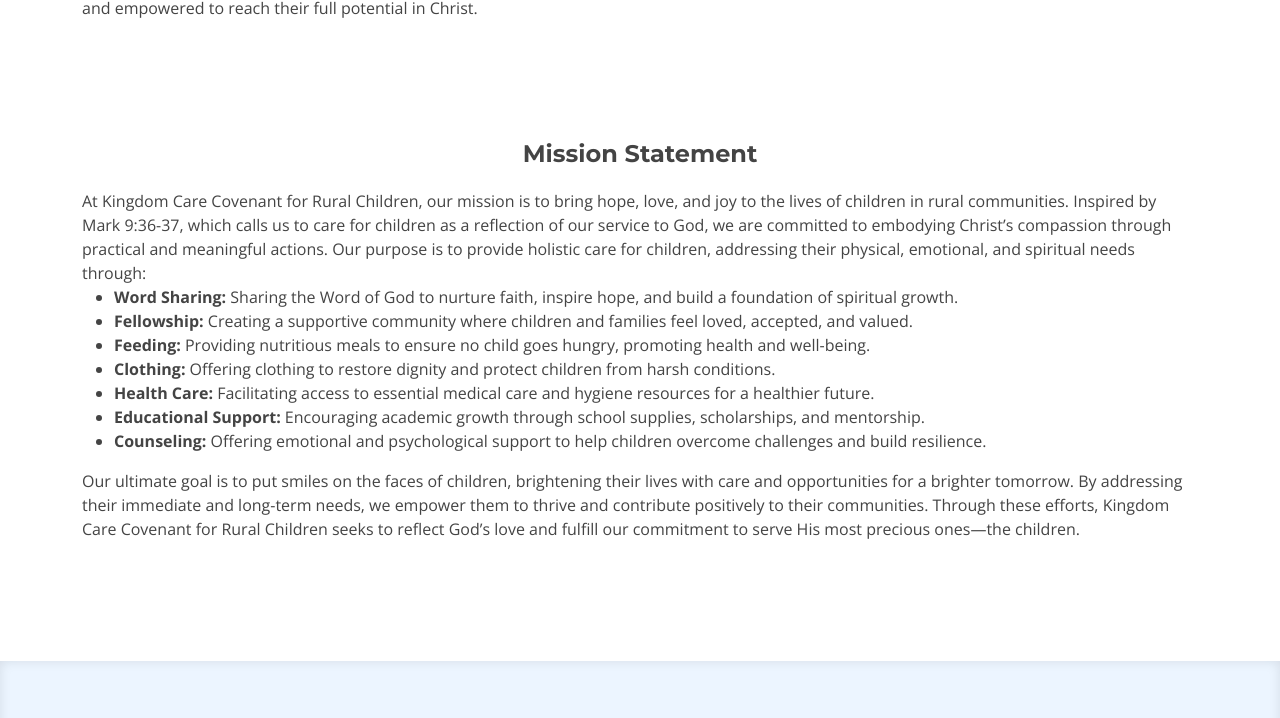
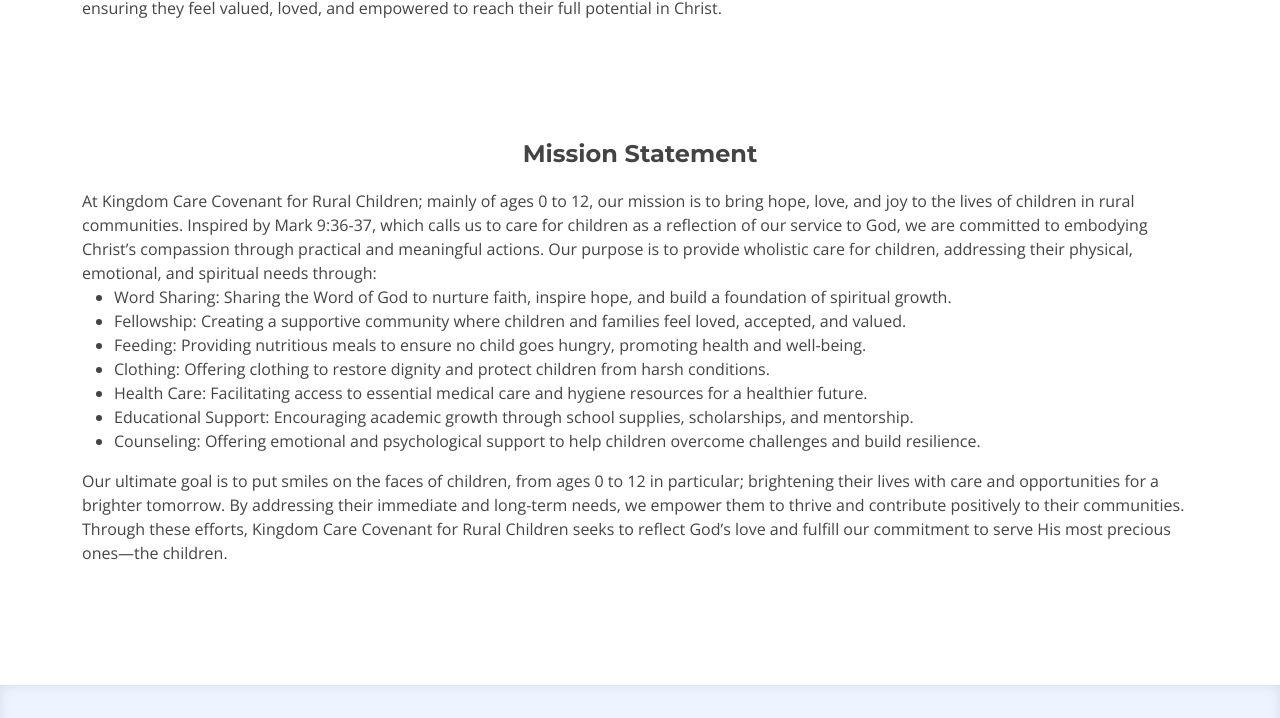
Before and after one commit to Chihurumniah/KCCC, a plain HTML site: page index.html in a window 1280 px wide. Shown: the part 1206-1924 px from the top of the page. Drawn offline with nearby package versions, Linux system fonts and the light colour scheme.

Commit message:
Update index.html

```diff
--- a/index.html
+++ b/index.html
@@ -97,40 +97,47 @@
 
                       <p>
                         <center><h4><b>Vision Statement</b> </h4></center>
-                          Our vision is to embody Christ’s love by creating a nurturing environment where rural children thrive holistically. Through the Kingdom Care Covenant for Rural Children, we aim to transform lives by sharing God’s Word, fostering fellowship, and meeting their physical, emotional, and spiritual needs. Guided by Mark 9:36-37, we prioritize feeding the hungry, clothing the needy, providing healthcare, and offering educational support for these children. With compassionate counseling and practical assistance, we are committed to putting smiles on their faces, ensuring they feel valued, loved, and empowered to reach their full potential in Christ.
+                          Our vision is to embody Christ’s love by creating a nurturing environment where rural children thrive holistically. Through the Kingdom Care Covenant for Rural Children within the age of 0 to 12, we aim to transform lives by sharing God’s Word, fostering fellowship, and meeting their physical, emotional, and spiritual needs. Guided by Mark 9:36-37, we prioritize feeding the hungry, clothing the needy, providing healthcare, and offering educational support for these children. With compassionate counseling and practical assistance, we are committed to putting smiles on their faces, ensuring they feel valued, loved, and empowered to reach their full potential in Christ.
 					  </p>
 
                       <p>
                        <center><h4><b>Mission Statement</b></h4></center>
-                       At Kingdom Care Covenant for Rural Children, our mission is to bring hope, love, and joy to the lives of children in rural communities. Inspired by Mark 9:36-37, which calls us to care for children as a reflection of our service to God, we are committed to embodying Christ’s compassion through practical and meaningful actions.
-                        Our purpose is to provide holistic care for children, addressing their physical, emotional, and spiritual needs through:
+                       At Kingdom Care Covenant for Rural Children; mainly of ages 0 to 12, our mission is to bring hope, love, and joy to the lives of children in rural communities. Inspired by Mark 9:36-37, which calls us to care for children as a reflection of our service to God, we are committed to embodying Christ’s compassion through practical and meaningful actions. Our purpose is to provide wholistic care for children, addressing their physical, emotional, and spiritual needs through:
+
                         <ul>
                           <li>
-                            <b>Word Sharing:</b> Sharing the Word of God to nurture faith, inspire hope, and build a foundation of spiritual growth.
+                            Word Sharing: Sharing the Word of God to nurture faith, inspire hope, and build a foundation of spiritual growth.
+
 						  </li>
                           <li>
-                            <b>Fellowship:</b> Creating a supportive community where children and families feel loved, accepted, and valued.
+                            Fellowship: Creating a supportive community where children and families feel loved, accepted, and valued.
+
 						  </li>
                           <li>
-                            <b>Feeding:</b> Providing nutritious meals to ensure no child goes hungry, promoting health and well-being.
+                            Feeding: Providing nutritious meals to ensure no child goes hungry, promoting health and well-being.
+
 						  </li>
                           <li>
-                            <b>Clothing:</b> Offering clothing to restore dignity and protect children from harsh conditions.
+                             Clothing: Offering clothing to restore dignity and protect children from harsh conditions.
+
 						  </li>
                           <li>
-                            <b>Health Care:</b> Facilitating access to essential medical care and hygiene resources for a healthier future.
+                           Health Care: Facilitating access to essential medical care and hygiene resources for a healthier future.
+
 						  </li>
                           <li>
-                            <b>Educational Support:</b> Encouraging academic growth through school supplies, scholarships, and mentorship.
+                            Educational Support: Encouraging academic growth through school supplies, scholarships, and mentorship.
+
 						  </li>
                           <li>
-                            <b>Counseling:</b> Offering emotional and psychological support to help children overcome challenges and build resilience.
+                            Counseling: Offering emotional and psychological support to help children overcome challenges and build resilience.
+
 						  </li>
                         </ul>
 
-                        Our ultimate goal is to put smiles on the faces of children, brightening their lives with care and opportunities for a brighter tomorrow. By addressing their immediate and long-term needs, we empower them to thrive and contribute positively to their communities.
+                        Our ultimate goal is to put smiles on the faces of children, from ages 0 to 12 in particular; brightening their lives with care and opportunities for a brighter tomorrow. By addressing their immediate and long-term needs, we empower them to thrive and contribute positively to their communities. Through these efforts, Kingdom Care Covenant for Rural Children seeks to reflect God’s love and fulfill our commitment to serve His most precious ones—the children.
 
-                      Through these efforts, Kingdom Care Covenant for Rural Children seeks to reflect God’s love and fulfill our commitment to serve His most precious ones—the children.
+                      <!-- Through these efforts, Kingdom Care Covenant for Rural Children seeks to reflect God’s love and fulfill our commitment to serve His most precious ones—the children. -->
                       </p>
 
         </header>
```
Lines whose indentation alone changed are shown as unchanged.
